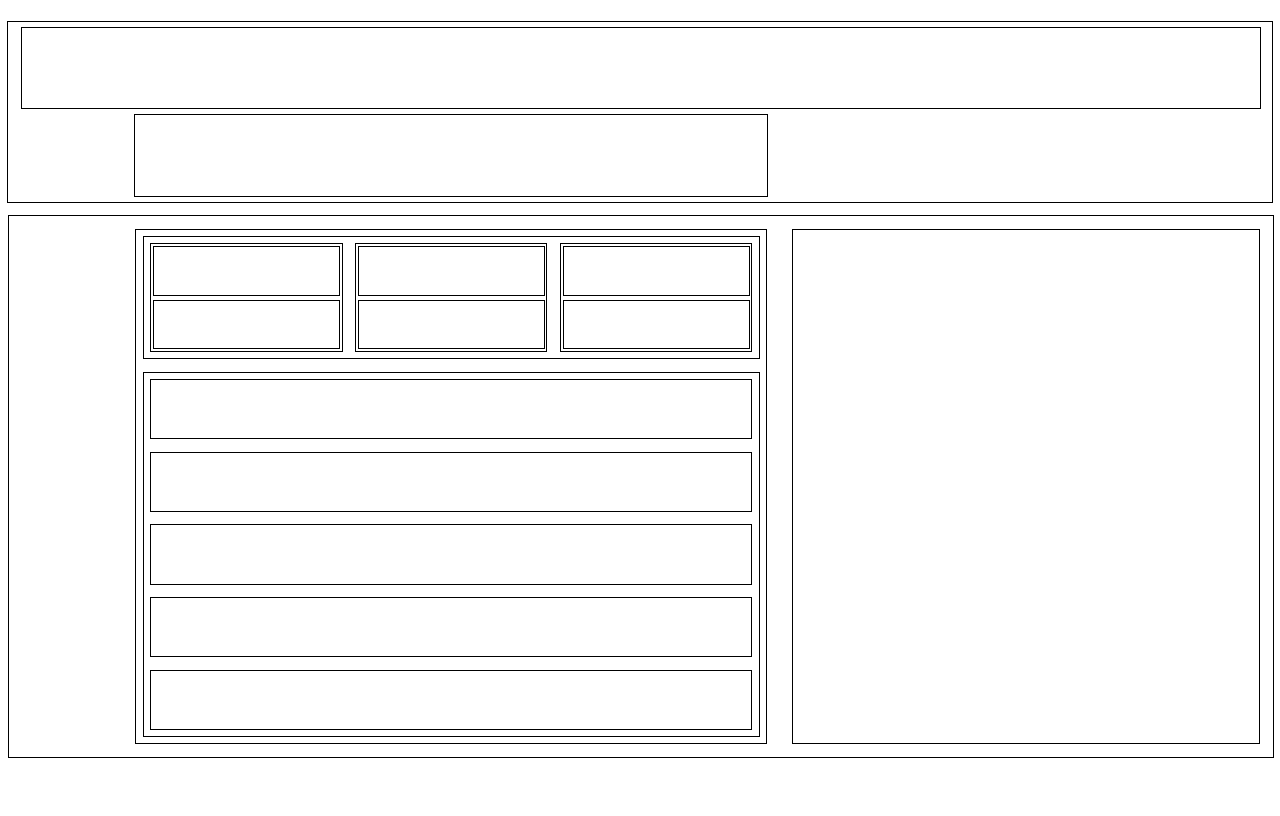
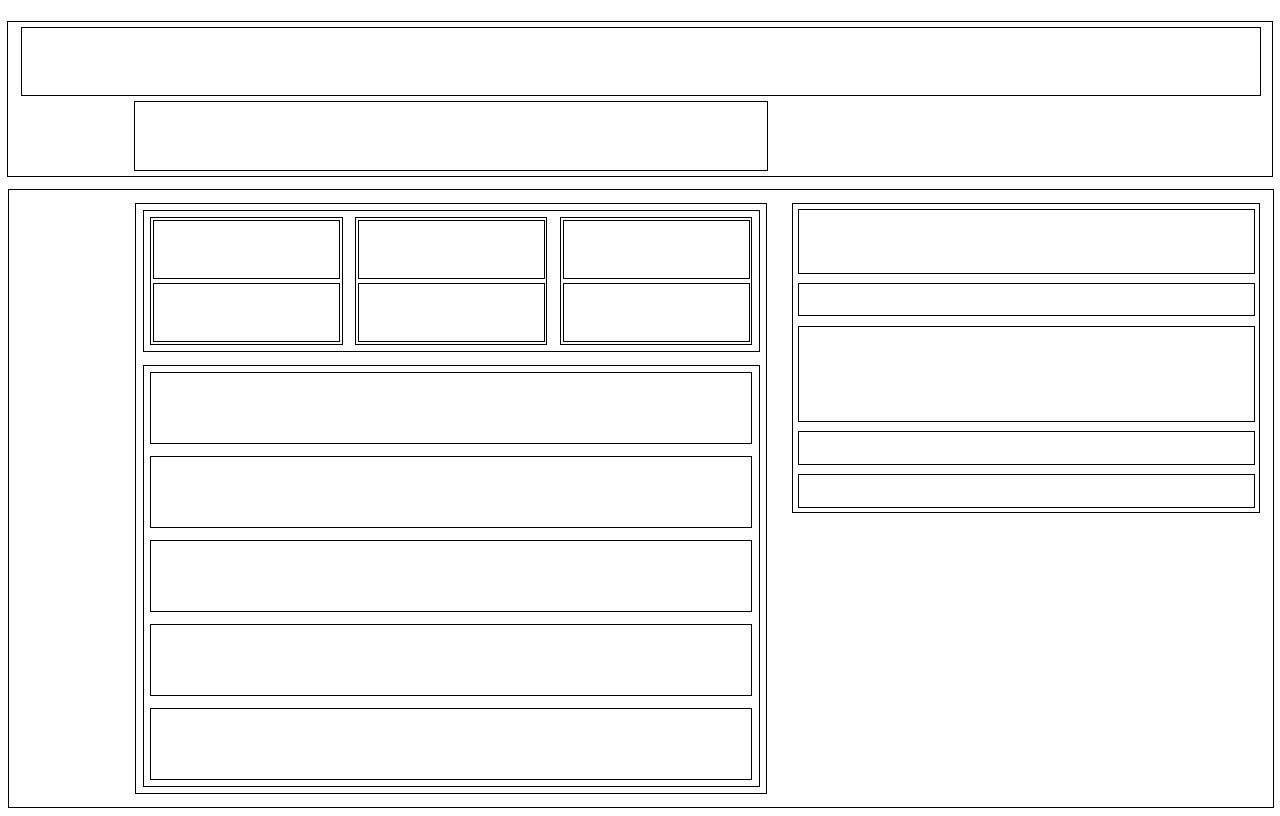
Before and after one commit to aln4e/google-homepage, a plain HTML site: page results2.html in a window 1280 px wide. Drawn offline with Linux system fonts and the light colour scheme.

Commit message:
add wikipedia divs, add min width and height on container so entire page is not squashed.

```diff
--- a/results2.html
+++ b/results2.html
@@ -49,6 +49,16 @@
           </div>
         </div>
         <div class="wiki">
+          <div class="wiki_row_md">
+          </div>
+          <div class="wiki_row_sm">
+          </div>
+          <div class="wiki_row_lg">
+          </div>
+          <div class="wiki_row_sm">
+          </div>
+          <div class="wiki_row_sm">
+          </div>
         </div>
       </div>
     </div>
--- a/styles2.css
+++ b/styles2.css
@@ -3,9 +3,9 @@
   flex-direction: column;
   justify-content: center;
   align-items: center;
-  /*do i have to hardcode the pixels here??*/
-  height: 750px;
-  /*height: 100%;*/
+  height: 100vh;
+  min-height: 500px;
+  min-width: 500px;
 }
 
 .nav {
@@ -43,15 +43,12 @@
   border: 1px solid black;
   display: flex;
   flex-direction: row;
-  flex: 3;
+  flex: 4;
 }
 
 .news_and_results {
   border: 1px solid black;
-  /*width: 50%;*/
   margin: 1% 1% 1% 10%;
-  /*margin-top: 1%;*/
-  /*margin-bottom: 1%;*/
   flex: 1.35;
   display: flex;
   flex-direction: column;
@@ -95,10 +92,27 @@
 
 .wiki {
   border: 1px solid black;
-  /*width: 50%;*/
   margin: 1%;
-  /*margin-bottom: 1%;*/
   flex: 1;
   display: flex;
   flex-direction: column;
+  height: 50%;
 }
+
+.wiki_row_lg {
+  border: 1px solid black;
+  margin: 1%;
+  flex: 3;
+}
+
+.wiki_row_md {
+  border: 1px solid black;
+  margin: 1%;
+  flex: 2;
+}
+
+.wiki_row_sm {
+  border: 1px solid black;
+  margin: 1%;
+  flex: 1;
+}
```
